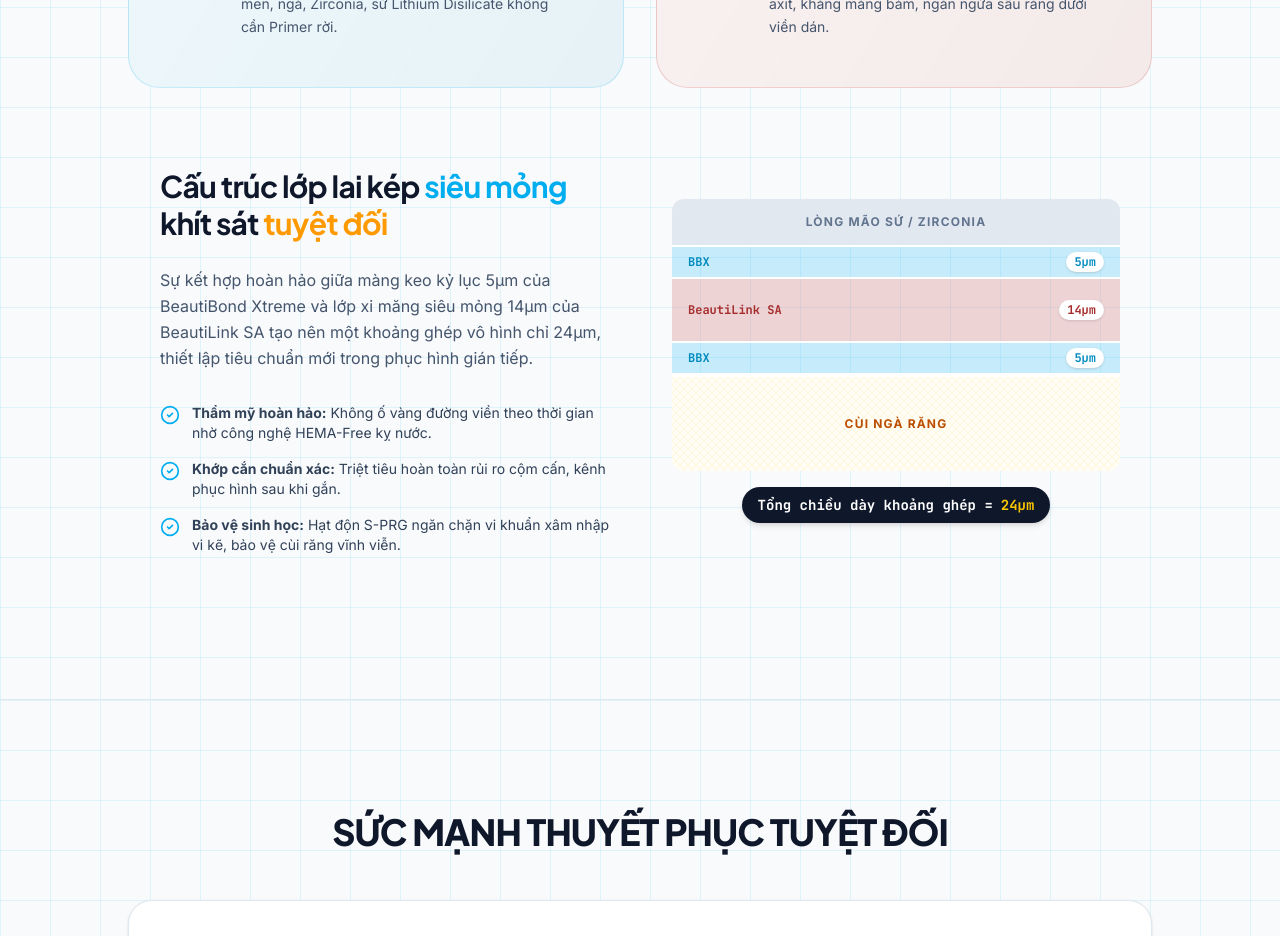
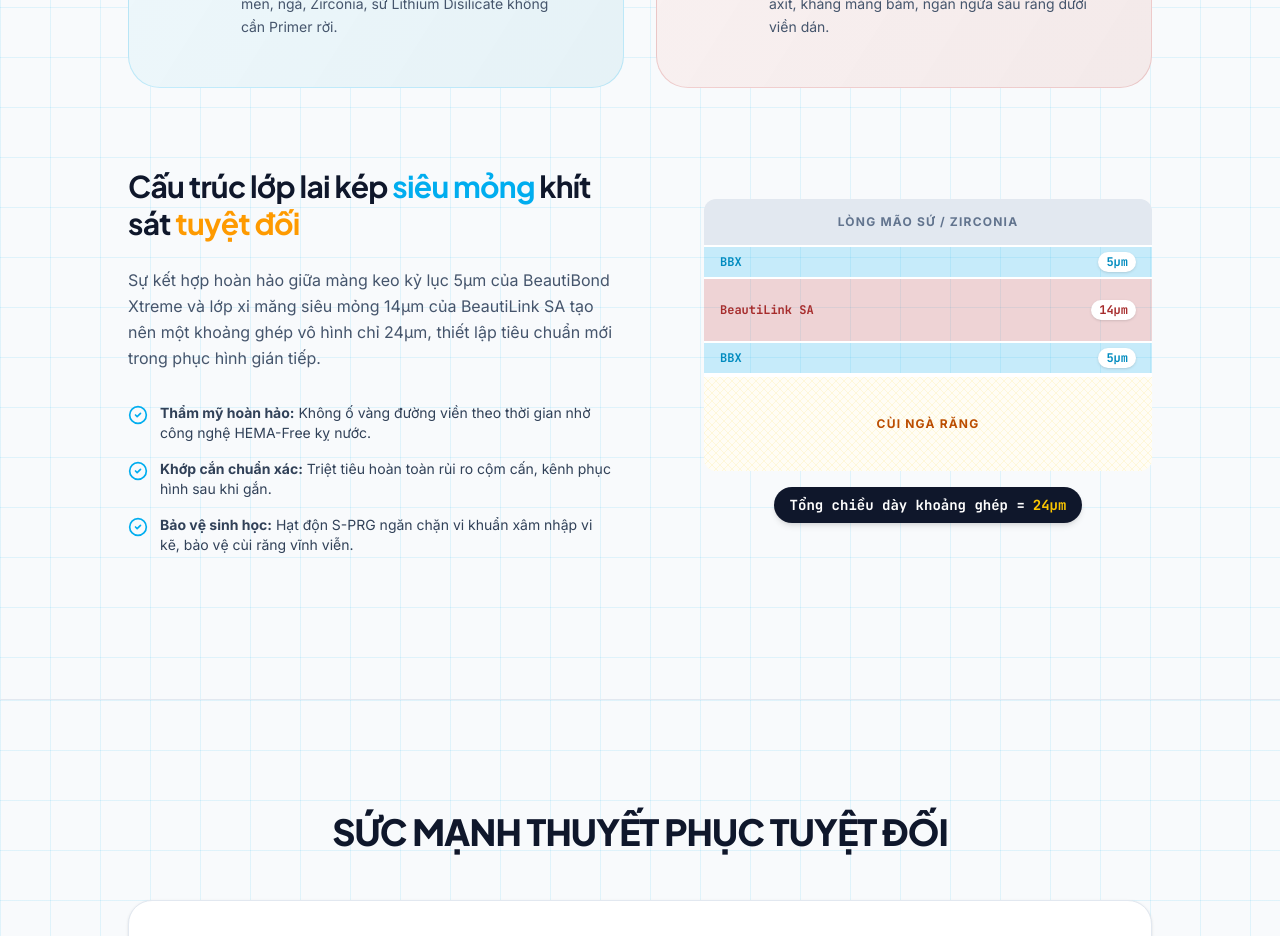
Before and after one commit to nienmarketing-netizen/shofu.sota-d.com, a React (Vite) app: page /giai-phap/phuc-hinh-gian-tiep in a window 1280 px wide. Shown: the part 3060-3996 px from the top of the page. Built offline with nearby package versions, Linux system fonts and the light colour scheme.

Commit message:
style(ui): remove left and right padding from 24um diagram container

```diff
--- a/src/components/shofu/solutions/IndirectRestoration.tsx
+++ b/src/components/shofu/solutions/IndirectRestoration.tsx
@@ -291,7 +291,7 @@
         </div>
 
         {/* The 24um Diagram */}
-        <div className="rounded-3xl p-8 max-w-6xl mx-auto">
+        <div className="rounded-3xl py-8 max-w-6xl mx-auto">
           <div className="grid grid-cols-1 lg:grid-cols-2 gap-12 items-center">
             {/* Left Column: Text */}
             <div className="space-y-6">
```
